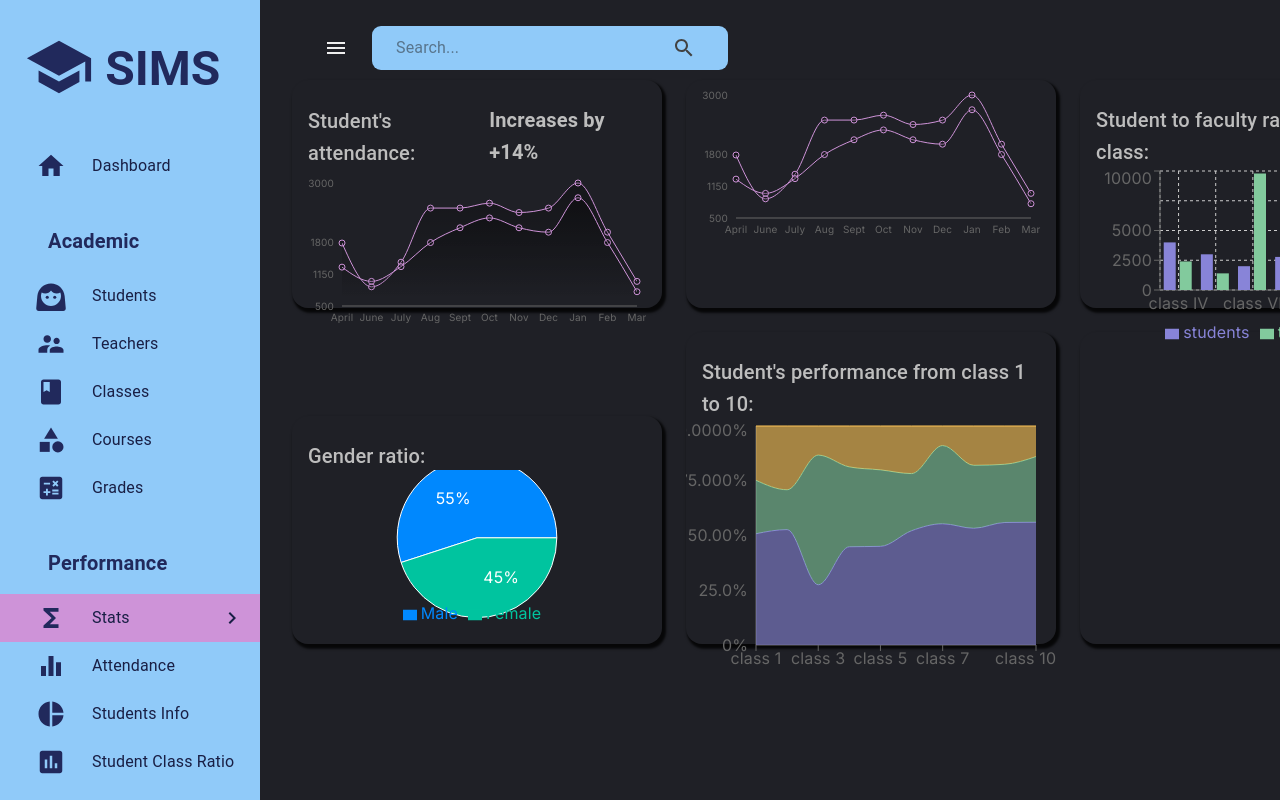
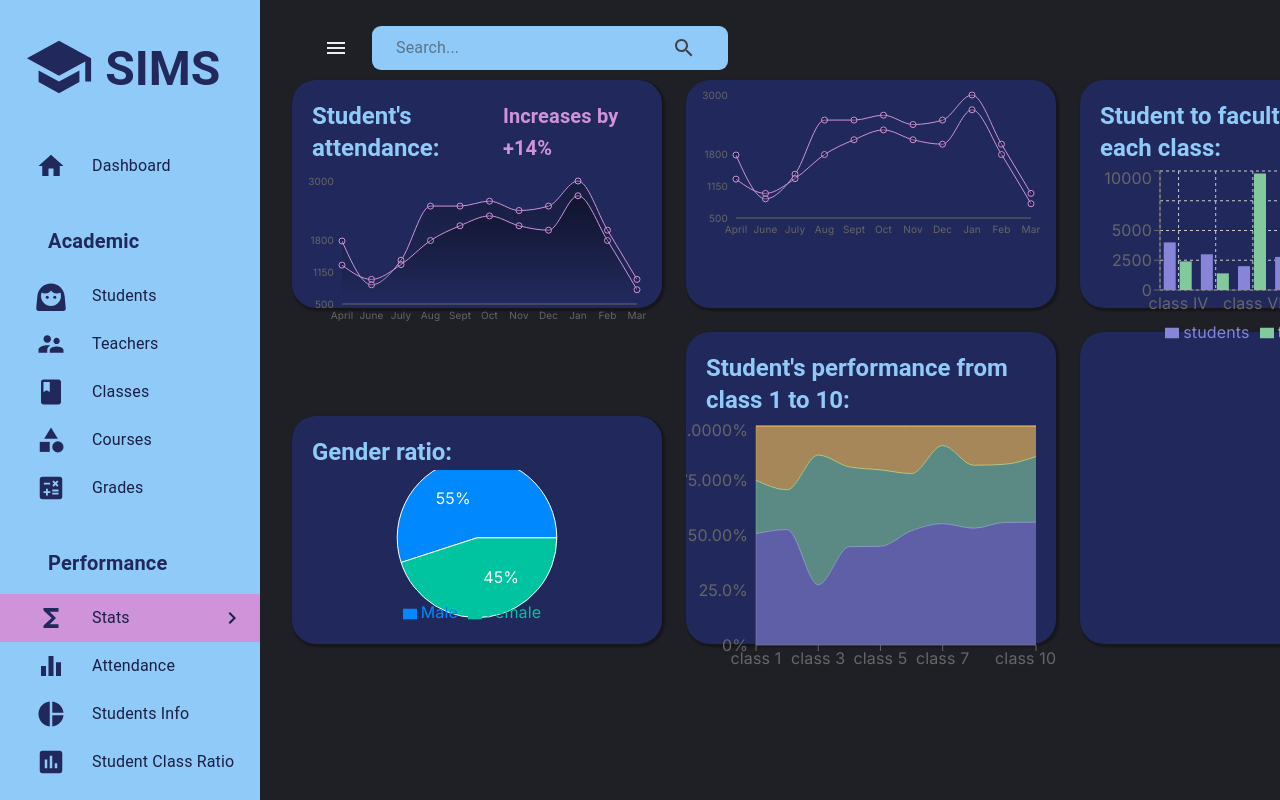
Before and after one commit to harmandsingh/SIMS, a React (Vite) app in the folder client/: page /stats in a window 1280 px wide. Shown: the top 800 px of the page. Built offline with nearby package versions, Linux system fonts and the light colour scheme.

Commit message:
mui custom components update

```diff
--- a/client/src/components/AddStudentModal.tsx
+++ b/client/src/components/AddStudentModal.tsx
@@ -71,7 +71,9 @@ const AddStudentModal = ({
       const response = await addStudent(data);
 
       // Set the response
-      setResponse(response);
+      if (response) {
+        setResponse(response);
+      }
 
       // Close the modal
       setShowStudentModal(false);
--- a/client/src/components/BoxHeader.tsx
+++ b/client/src/components/BoxHeader.tsx
@@ -1,6 +1,6 @@
-import React from 'react'
-import { Typography, useTheme, Box } from '@mui/material'
-import FlexBetween from './FlexBetween'
+import React from "react";
+import { Typography, useTheme, Box } from "@mui/material";
+import FlexBetween from "./FlexBetween";
 
 type Props = {
   icon?: React.ReactNode;
@@ -9,26 +9,31 @@ type Props = {
   sideText?: string;
 };
 
-const BoxHeader = ({icon, title, subtitle, sideText}: Props) => {
-    const { palette } = useTheme();
+const BoxHeader = ({ icon, title, subtitle, sideText }: Props) => {
+  const theme = useTheme();
   return (
-        <FlexBetween color={palette.grey[400]} margin="1.5rem 1rem 0 1rem">
+    <FlexBetween
+      color={theme.palette.primary.main}
+      margin="1.25rem 1.25rem 0.1rem 1.25rem"
+    >
       <FlexBetween>
         {icon}
         <Box width="100%">
-                    <Typography variant="h6" mb = "-0.1rem">
+          <Typography variant="h5" fontWeight="bold">
             {title}
           </Typography>
-                    <Typography variant="h6">
-                        {subtitle}
-                    </Typography>
+          <Typography variant="h6">{subtitle}</Typography>
         </Box>
       </FlexBetween>
-            <Typography variant="h6" fontWeight="700" color={palette.secondary[500]} >
+      <Typography
+        variant="h6"
+        fontWeight="700"
+        color={theme.palette.secondary.main}
+      >
         {sideText}
       </Typography>
     </FlexBetween>
-    )
-}
+  );
+};
 
-export default BoxHeader
+export default BoxHeader;
--- a/client/src/components/DashboardBox.tsx
+++ b/client/src/components/DashboardBox.tsx
@@ -1,10 +1,10 @@
 import { Box } from "@mui/material";
 import { styled } from "@mui/system";
 
-const DashboardBox = styled(Box)(({ theme }) => ({
-  backgroundColor: theme.palette.background.light,
-  borderRadius: "1rem",
-  boxShadow: "0.15rem 0.2rem 0.15rem 0.1rem rgba(0, 0, 0, .8)",
+const DashboardBox = styled(Box)(() => ({
+  backgroundColor: "#21295c",
+  borderRadius: "1.5rem",
+  boxShadow: "0.1rem 0.1rem 0.1rem 0.1rem rgba(0, 0, 0, 0.3)",
 }));
 
 export default DashboardBox;
--- a/client/src/components/Sidebar.tsx
+++ b/client/src/components/Sidebar.tsx
@@ -94,7 +94,6 @@ const Sidebar = ({
                   );
                 }
                 const lcText = item.text.replace(/\s/g, "").toLowerCase();
-                console.log(lcText);
 
                 return (
                   <ListItem key={item.text} disablePadding>
```
Lines whose indentation alone changed are shown as unchanged.
